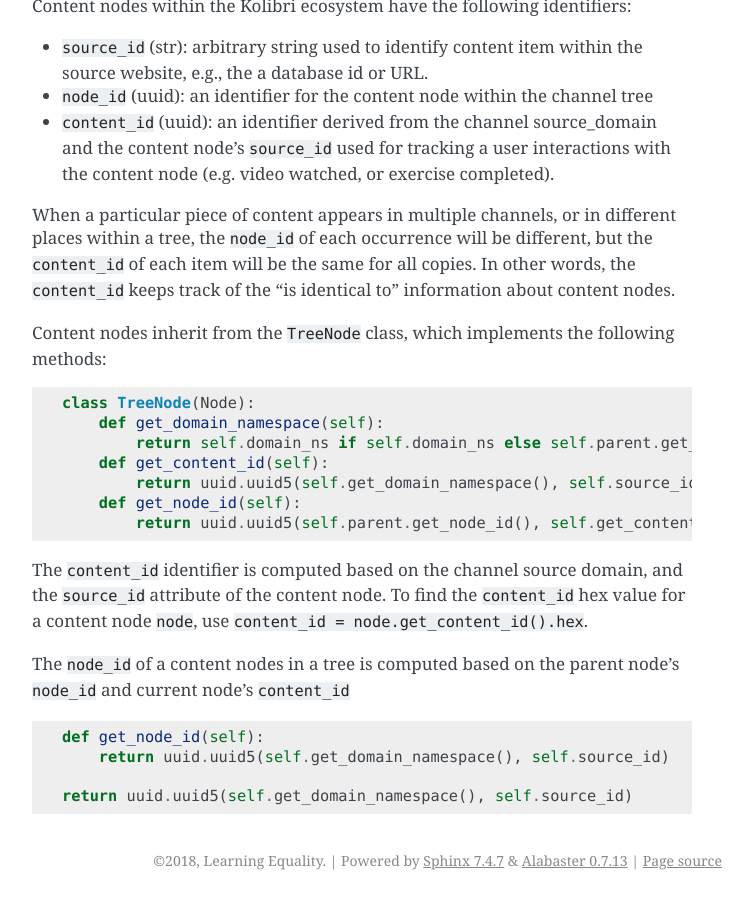
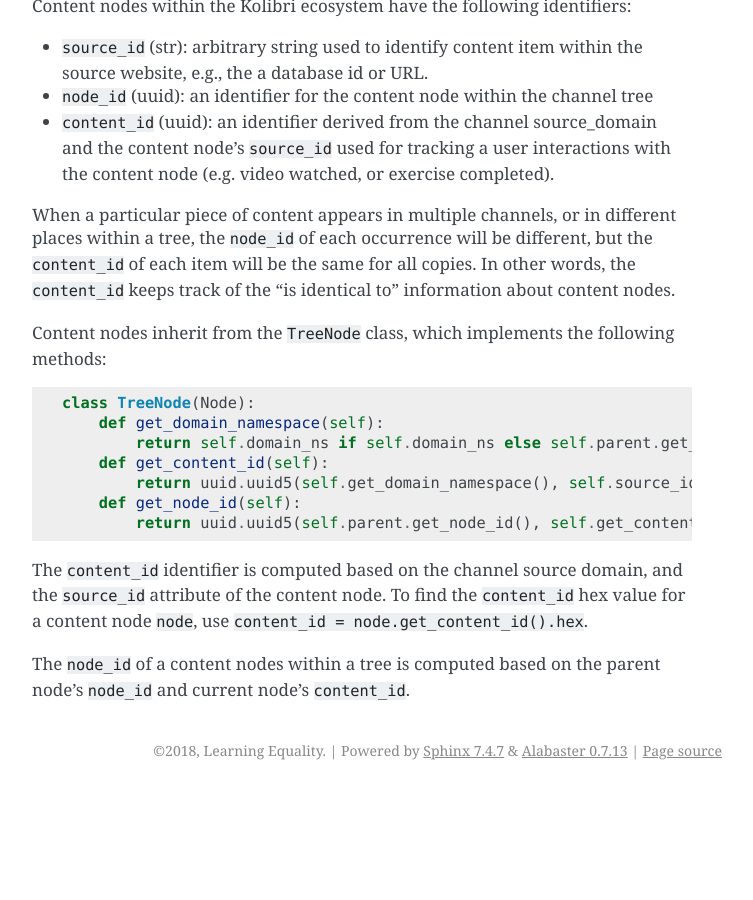
Before and after one commit to learningequality/ricecooker, a Sphinx documentation site: the page built from docs/developer/README.md, in a window 1280 px wide and 900 px high, scrolled down 1081 px. Shown: the whole window, without its empty margins (388-1141 px from the left). Built offline with Sphinx 7.4.7, drawn with Linux system fonts in a browser that asks for light colours; pages that are not in the unit, such as notebooks, are missing from menus; after the commit the page ends 1871 px from its top, so only the background shows below that.

Commit message:
minor cleanup

```diff
--- a/docs/developer/README.md
+++ b/docs/developer/README.md
@@ -69,13 +69,5 @@ The `content_id` identifier is computed based on the channel source domain,
 and the `source_id` attribute of the content node. To find the `content_id` hex
 value for a content node `node`, use `content_id = node.get_content_id().hex`.
 
-
-The `node_id` of a content nodes in a tree is computed based on the parent node's
-`node_id` and current node's `content_id`
-
-
-
-    def get_node_id(self):
-        return uuid.uuid5(self.get_domain_namespace(), self.source_id)
-
-    return uuid.uuid5(self.get_domain_namespace(), self.source_id)
+The `node_id` of a content nodes within a tree is computed based on the parent
+node's `node_id` and current node's `content_id`.
```
